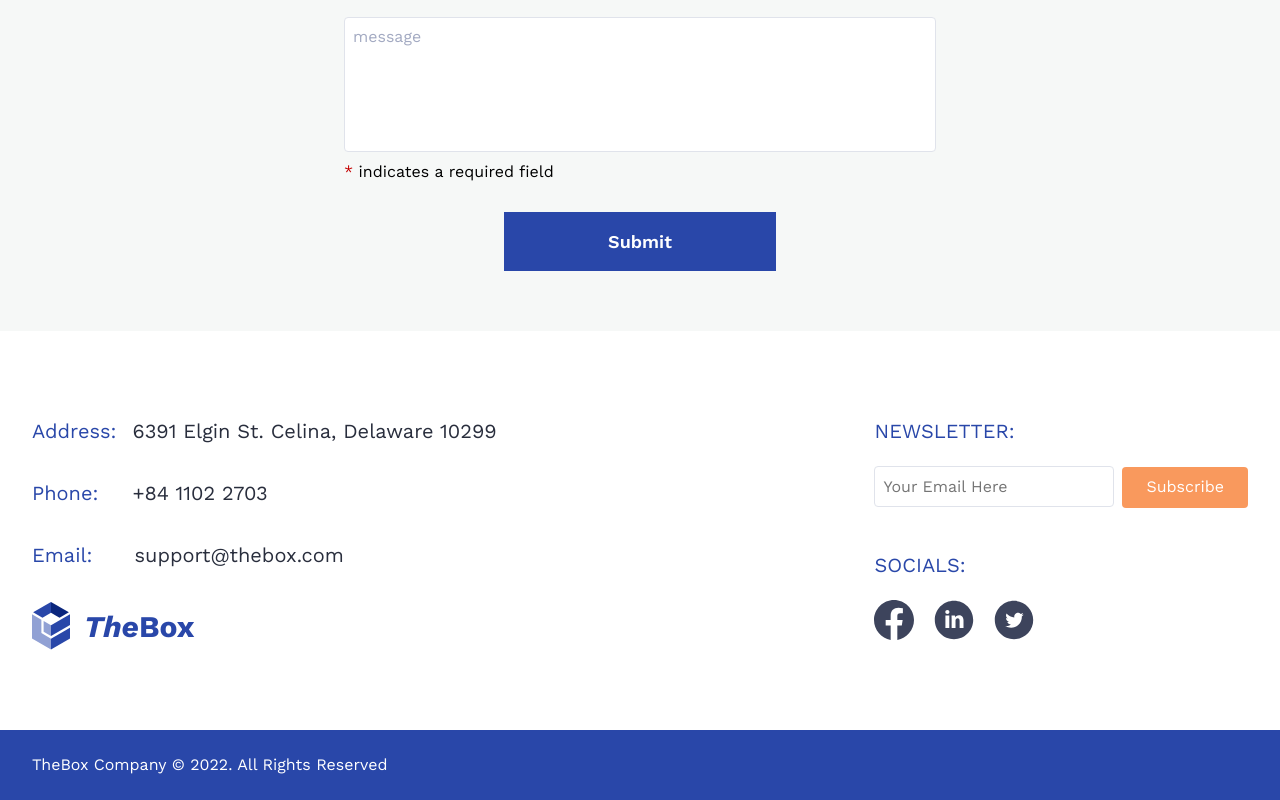
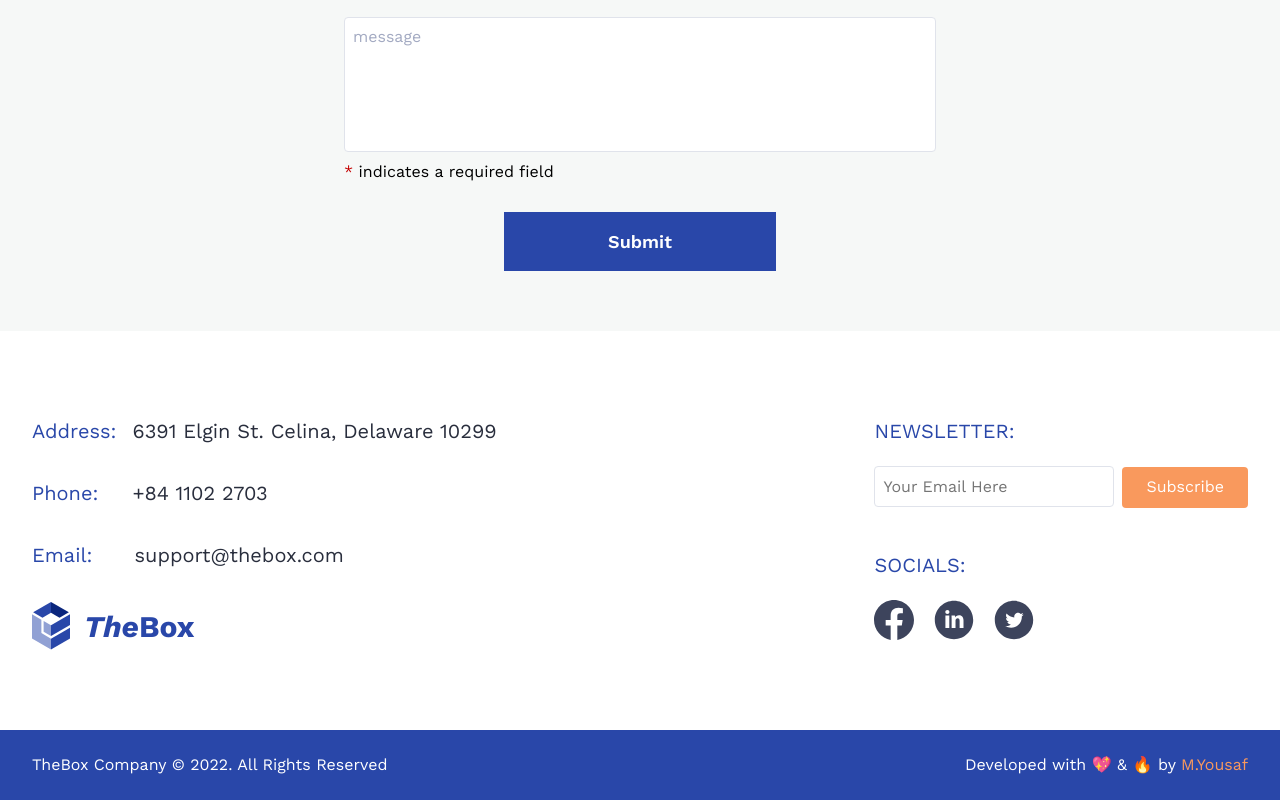
Before and after one commit to yousafsabir/the-box-frontend, a React (Vite) app: page / in a window 1280 px wide. Shown: the part 5162-5962 px from the top of the page. Built offline with nearby package versions, Linux system fonts and the light colour scheme.

Commit message:
added linkedin in footer

```diff
--- a/src/components/footer/Footer.scss
+++ b/src/components/footer/Footer.scss
@@ -103,5 +103,13 @@
         background-color: $clr-primary;
         color: $clr-white;
         padding: 23px 0;
+
+        & .container {
+            @include flex($justify: between, $gap: 8, $wrap: true);
+
+            & .myself {
+                color: $clr-secondary;
+            }
+        }
     }
 }
--- a/src/components/footer/Footer.tsx
+++ b/src/components/footer/Footer.tsx
@@ -75,6 +75,15 @@ const Footer: React.FC = () => {
                     <p className="caption">
                         TheBox Company © 2022. All Rights Reserved
                     </p>
+                    <p className="caption">
+                        Developed with 💖 & 🔥 by{" "}
+                        <a
+                            href="https://linkedin.com/in/yousafsabir"
+                            target="_blank"
+                        >
+                            <span className="myself">M.Yousaf</span>
+                        </a>
+                    </p>
                 </div>
             </section>
         </footer>
```
